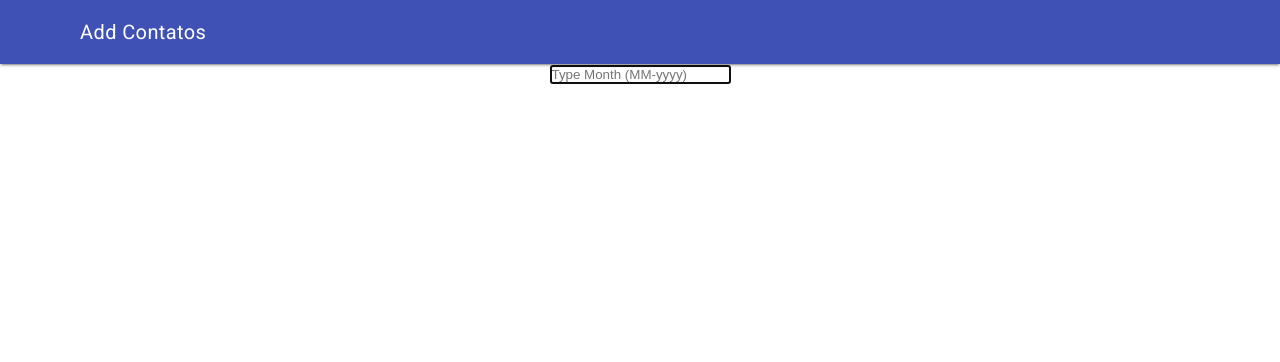
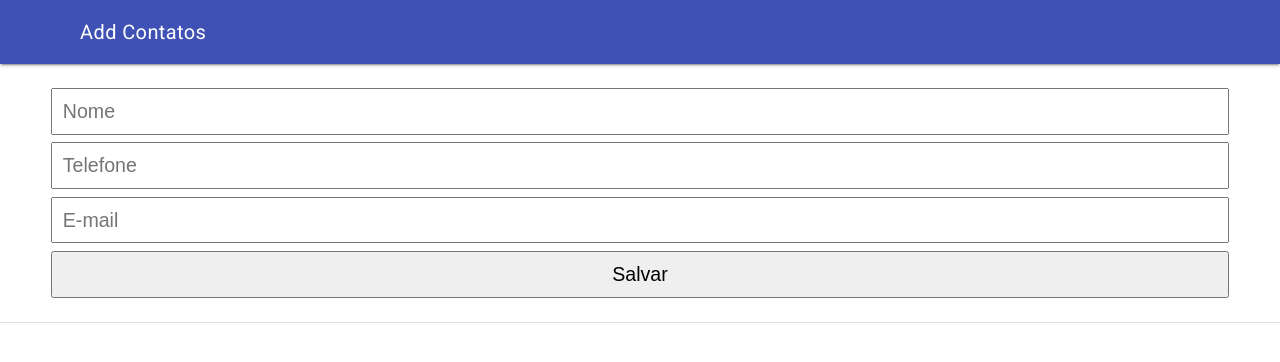
Before and after one commit to otavioses/dm122-pt2-pwa, a website: page register.html in a window 1280 px wide. Drawn offline with nearby package versions, Linux system fonts and the light colour scheme.

Commit message:
Format register screen

```diff
--- a/assets/css/style.css
+++ b/assets/css/style.css
@@ -25,3 +25,25 @@
 .my-float {
   margin-top: 22px;
 }
+
+* {
+  box-sizing: border-box;
+}
+
+form {
+  padding: 20px;
+  border-bottom: solid 1px #ddd;
+}
+
+input {
+  width: 95%;
+  padding: 0.5em;
+  font-size: 1.4em;
+  margin: 0.2em;
+}
+button {
+  width: 95%;
+  padding: 0.5em;
+  font-size: 1.4em;
+  margin: 0.2em;
+}
--- a/register.html
+++ b/register.html
@@ -33,17 +33,11 @@
         </nav>
       </div>
       <main class="mdl-layout__content mat-typography" style="text-align: center">
-        <form>
-          <input
-            type="text"
-            name="item"
-            placeholder="Type Month (MM-yyyy)"
-            autofocus=""
-            required=""
-            autocomplete="off"
-            minlength="7"
-            maxlength="7"
-            pattern="^(0?[1-9]|1[012])[\-\-]\d{4}$">
+        <form >
+          <input type="text" name="nome" placeholder="Nome">
+          <input type="text" name="telefone" placeholder="Telefone" inputmode="tel">
+          <input type="text" name="email" placeholder="E-mail" inputmode="email">
+          <button type="button" value="Submit" onclick="this.form.submit()" >Salvar</button>
         </form>
       </main>
     </div>
```
Also changed, not shown: index.html (+2 -3 lines).
